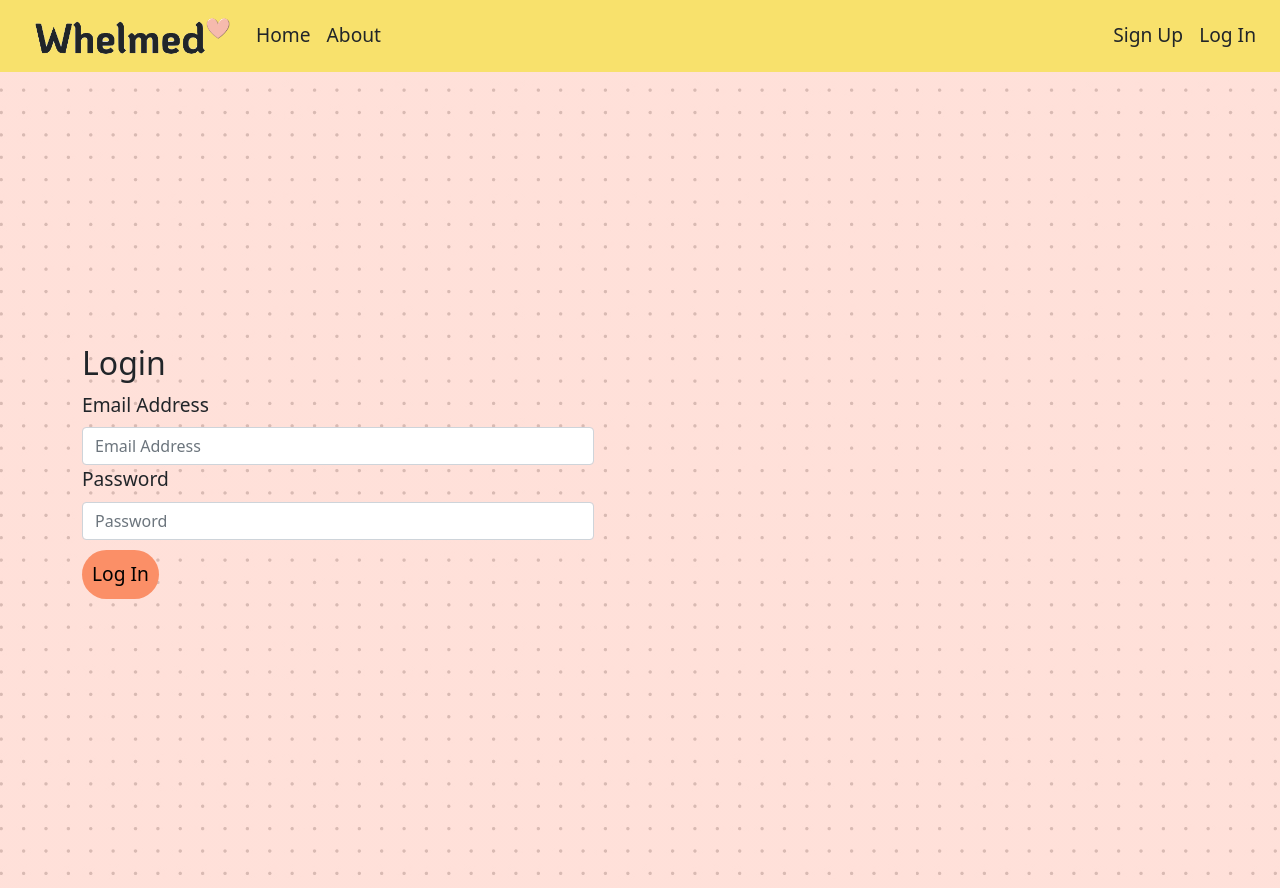
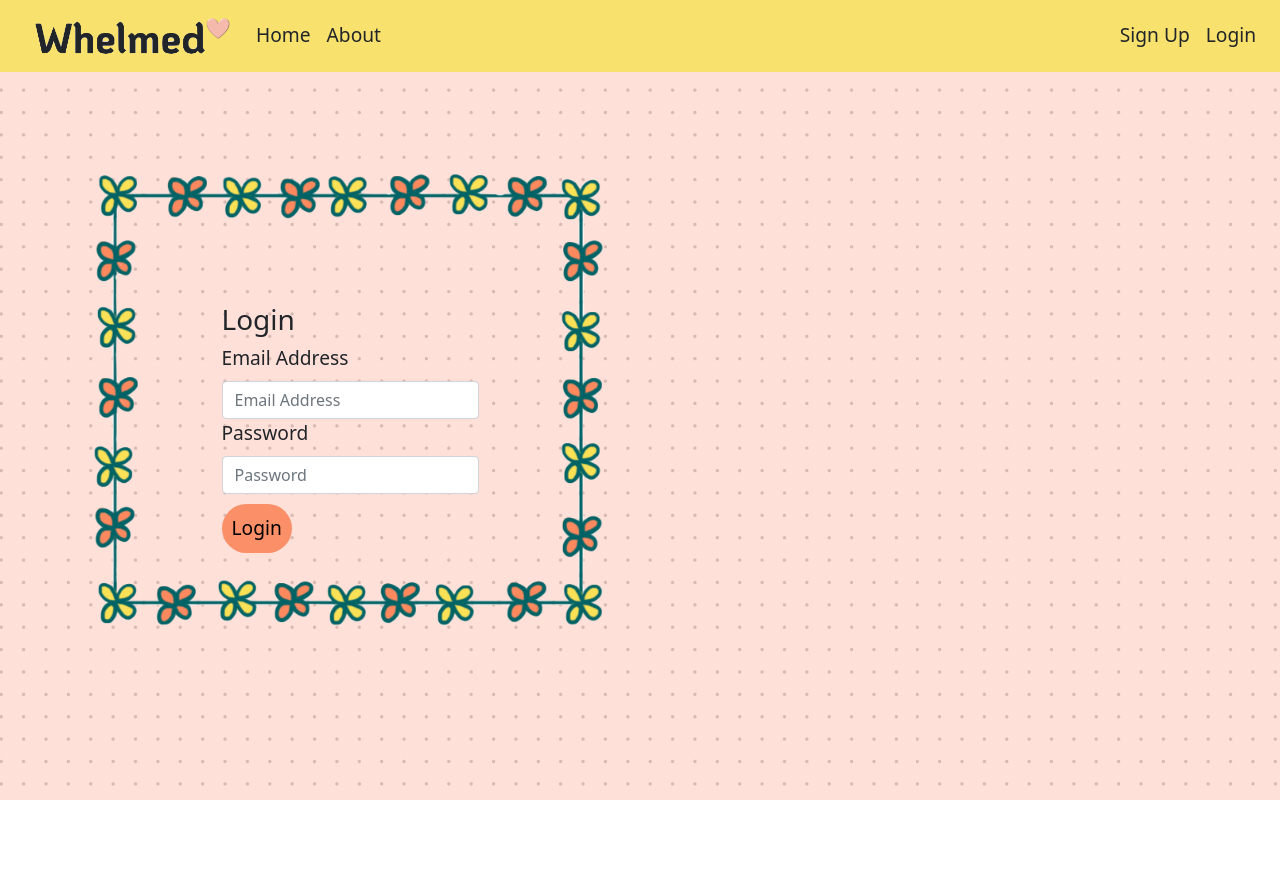
Before and after one commit to madeleinee123/Capstone-Frontend, an Angular app: page /login in a window 1280 px wide. After the commit the page ends 800 px from the top, so only its background shows below. Built offline with nearby package versions, Linux system fonts and the light colour scheme; a web font is replaced by a local one.

Commit message:
Added  background image to login page

```diff
--- a/src/app/app.component.html
+++ b/src/app/app.component.html
@@ -21,7 +21,7 @@
           <a routerLink="/signup" class="nav-link rounded-pill">Sign Up</a>
         </li>
         <li class="nav-item" *ngIf="!this.currentUser">
-          <a routerLink="/login" class="nav-link rounded-pill">Log In</a>
+          <a routerLink="/login" class="nav-link rounded-pill">Login</a>
         </li>
         <li class="nav-item" *ngIf="this.currentUser">
           <a routerLink="/lists" class="nav-link rounded-pill">All Lists</a>
--- a/src/app/login/login.component.css
+++ b/src/app/login/login.component.css
@@ -1,11 +1,8 @@
 form{
-  height: 100vh;
-  width: 40vw;
   display: flex;
   flex-direction: column;
   justify-content: center;
   align-items: flex-start;
-  font-size: 1.5vw;
 }
 .rounded-pill{
   background-color: #fb8f67;
@@ -17,3 +14,26 @@ form{
   background-color: #f8e16c;
   color: #fb8f67;
 }
+.bg-image{
+  background-image: url('../../assets/images/login.png');
+  background-color: transparent;
+  background-repeat: no-repeat;
+  border: none;
+  background-size: contain;
+  width: 40vw;
+  height: 40vw;
+}
+.container-fluid{
+  height: 100%;
+  display: flex;
+  align-items: center;
+  justify-content: flex-start;
+  font-size: 1.5vw;
+  margin-top: 100px;
+}
+.card-body{
+  display: flex;
+  flex-direction: column;
+  justify-content: center;
+  align-items: flex-start;
+}
--- a/src/app/login/login.component.html
+++ b/src/app/login/login.component.html
@@ -1,8 +1,14 @@
-<form class="form-group">
-  <h2>Login</h2>
-  <label for="exampleInputUsername1">Email Address</label>
-  <input [(ngModel)]="email" type="text" name="email" placeholder="Email Address" class="form-control" id="exampleInputUsername1"/>
-  <label for="exampleInputPassword1">Password</label>
-  <input [(ngModel)]="password" type="text" name="password" placeholder="Password" class="form-control" id="exampleInputPassword1" />
-  <input class="rounded-pill" (click)="loginUser()" type="submit" value="Log In"/>
-</form>
+<div class="container-fluid">
+  <div class="bg-image card align-items-center">
+    <div class="card-body">
+      <h3 class="card-title">Login</h3>
+      <form class="form-group card-text">
+        <label for="exampleInputUsername1">Email Address</label>
+        <input [(ngModel)]="email" type="text" name="email" placeholder="Email Address" class="form-control" id="exampleInputUsername1"/>
+        <label for="exampleInputPassword1">Password</label>
+        <input [(ngModel)]="password" type="text" name="password" placeholder="Password" class="form-control" id="exampleInputPassword1" />
+        <input class="rounded-pill" (click)="loginUser()" type="submit" value="Login"/>
+      </form>
+    </div>
+  </div>
+</div>
```
Also changed, not shown: src/assets/images/login.png (added).
